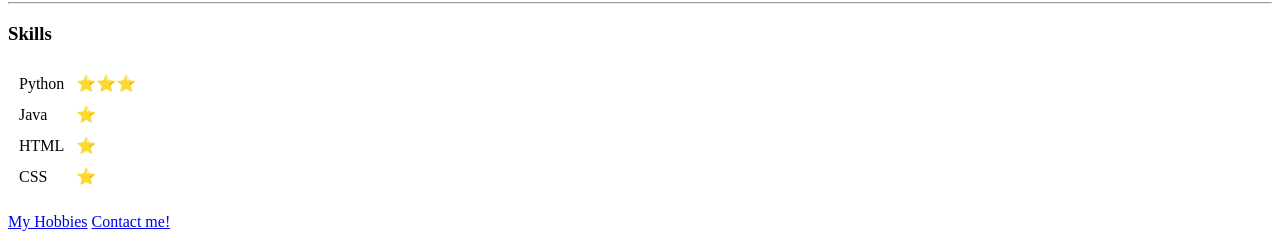
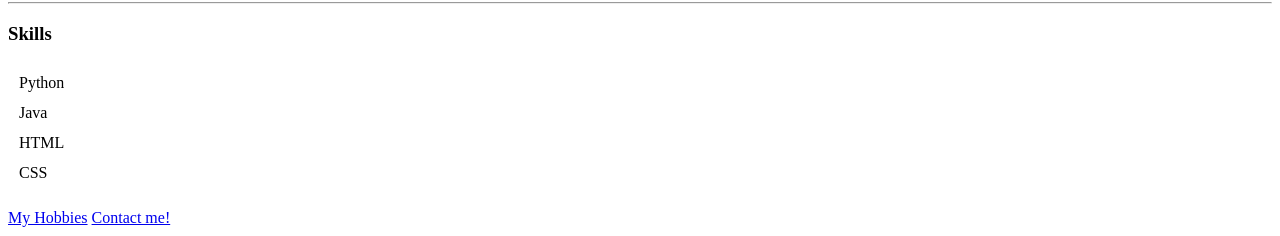
Before and after one commit to samhaile7/cv, a plain HTML site: page index.html in a window 1280 px wide. Shown: the part 703-939 px from the top of the page. Drawn offline with Linux system fonts and the light colour scheme.

Commit message:
removed em

```diff
--- a/index.html
+++ b/index.html
@@ -75,19 +75,19 @@
   <table cellspacing="10">
     <tr>
       <td>Python </td>
-      <td> ⭐⭐⭐</td>
+      <td> </td>
     </tr>
     <tr>
       <td>Java</td>
-      <td>⭐</td>
+      <td></td>
     </tr>
     <tr>
       <td>HTML </td>
-      <td> ⭐</td>
+      <td> </td>
     </tr>
     <tr>
       <td>CSS</td>
-      <td>⭐</td>
+      <td></td>
   </table>
 
 
```
